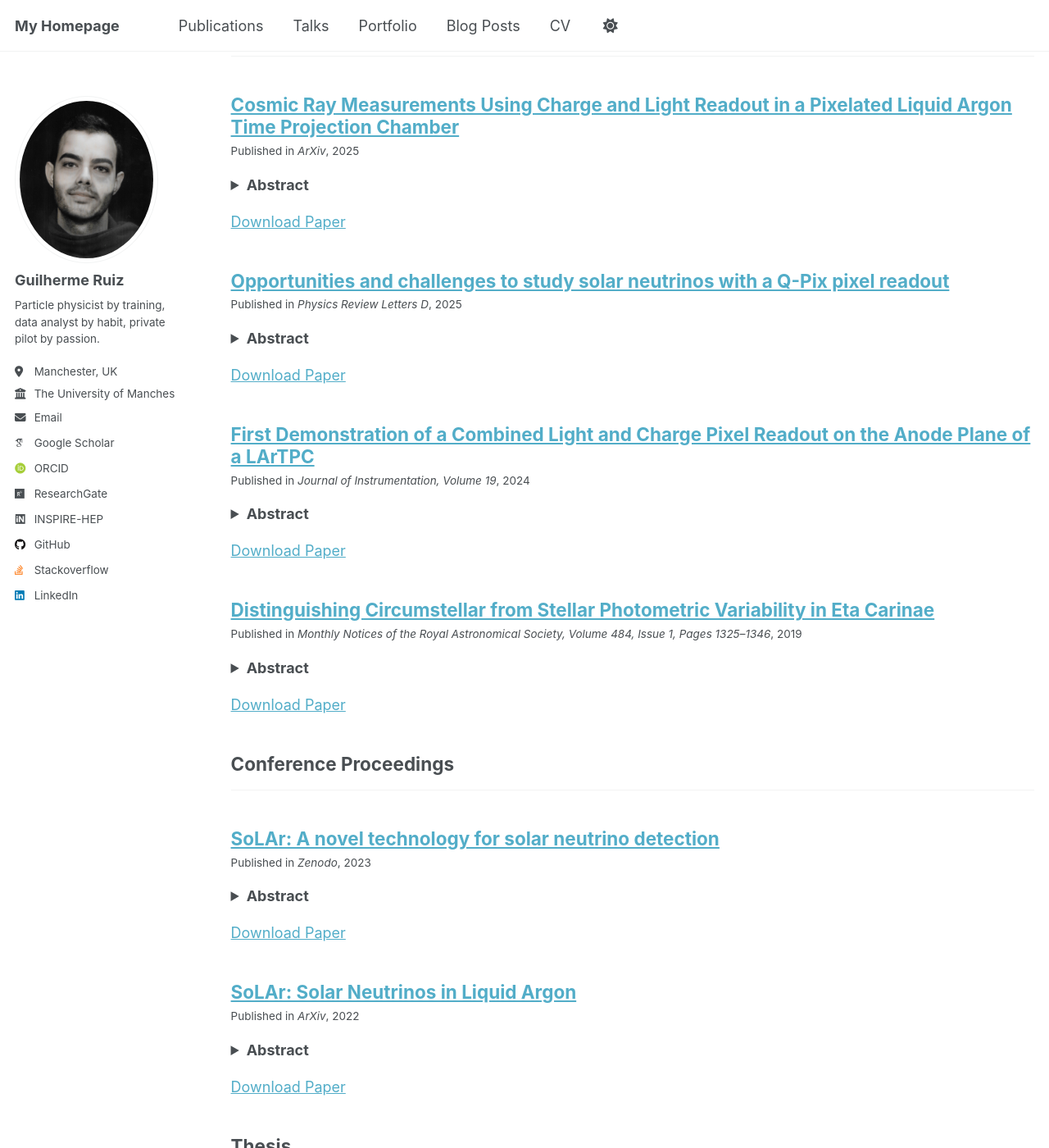
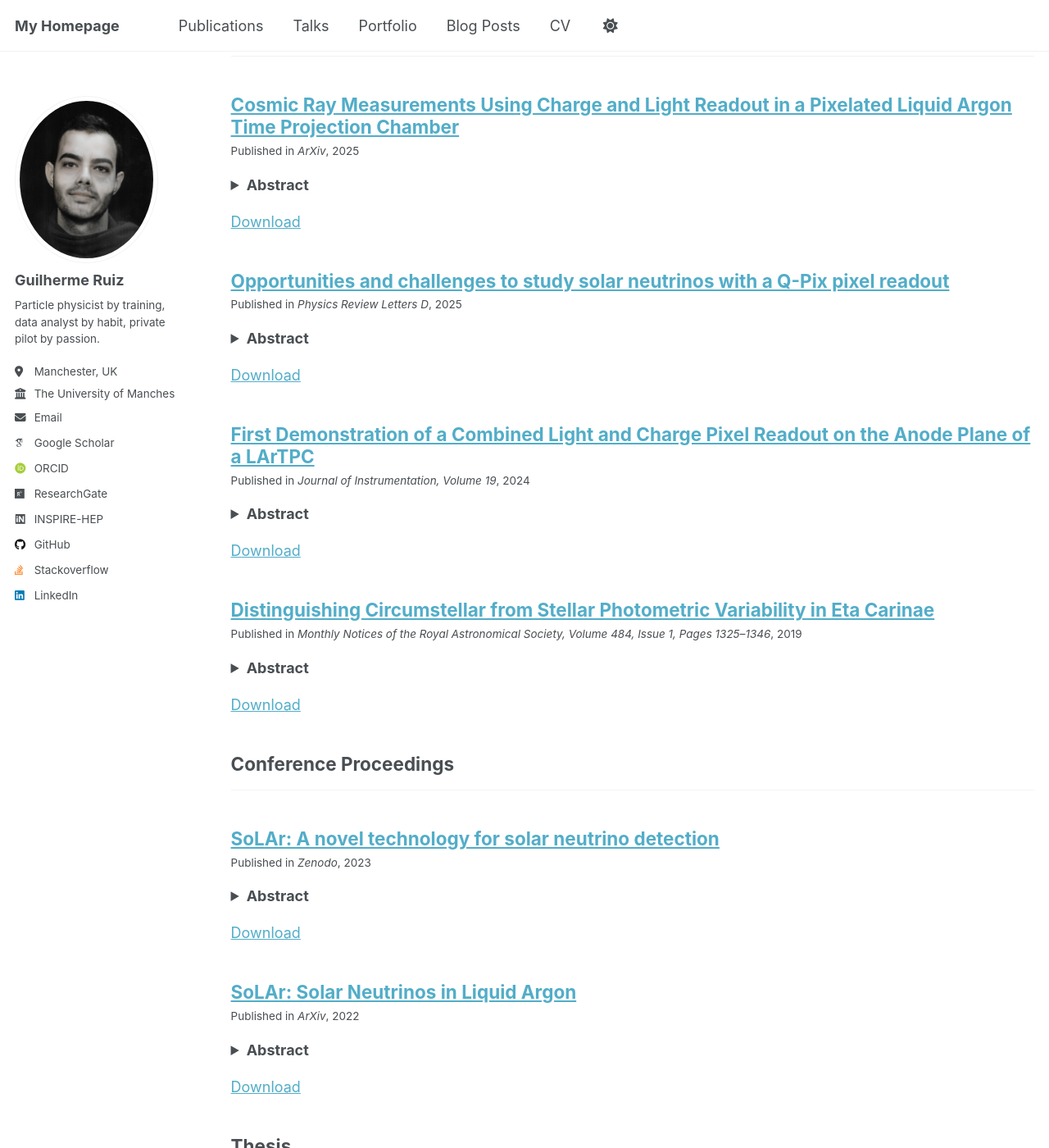
Before and after one commit to guigoruiz1/guigoruiz1.github.io, a Jekyll site: the page built from _pages/publications.html, in a window 1280 px wide and 1400 px high, scrolled down 190 px. Shown: the whole window at 82% size. Built offline with Jekyll 4.4.1, drawn with Linux system fonts in a browser that asks for light colours; some web fonts are replaced; a script that is not in the unit is left out; some of the changed text lies outside the part shown.

Commit message:
Update download link text in archive-single.html

```diff
--- a/_includes/archive-single.html
+++ b/_includes/archive-single.html
@@ -96,7 +96,7 @@
     {% elsif post.paperurl and post.bibtexurl %}
     <p><a href=" {{ post.paperurl }} ">Download Paper</a> | <a href="{{ post.bibtexurl }}">Download Bibtex</a></p>
     {% elsif post.paperurl %}
-    <p><a href=" {{ post.paperurl }} ">Download Paper</a></p>
+    <p><a href=" {{ post.paperurl }} ">Download</a></p>
     {% elsif post.slidesurl and post.bibtexurl %}
     <p><a href="{{ post.slidesurl }}">Download Slides</a> | <a href="{{ post.bibtexurl }}">Download Bibtex</a></p>
     {% elsif post.slidesurl %}
```
Also changed, not shown: other parts of _includes/archive-single.html (+1 -1 lines).
